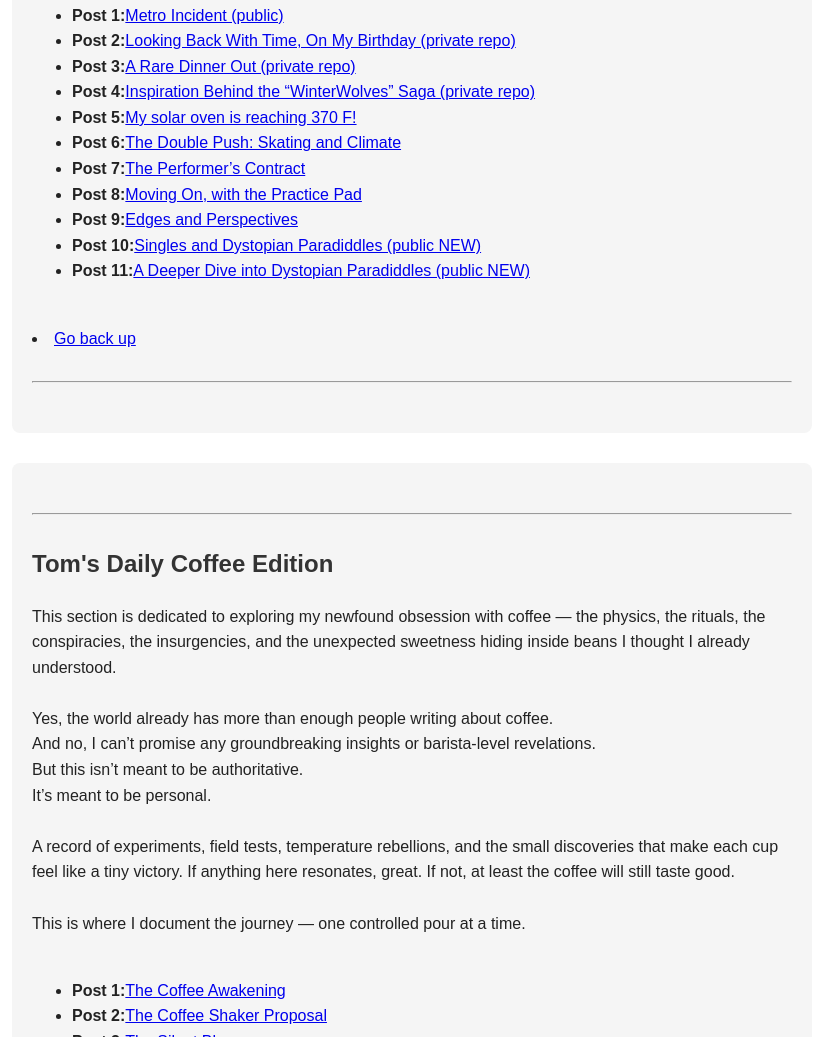
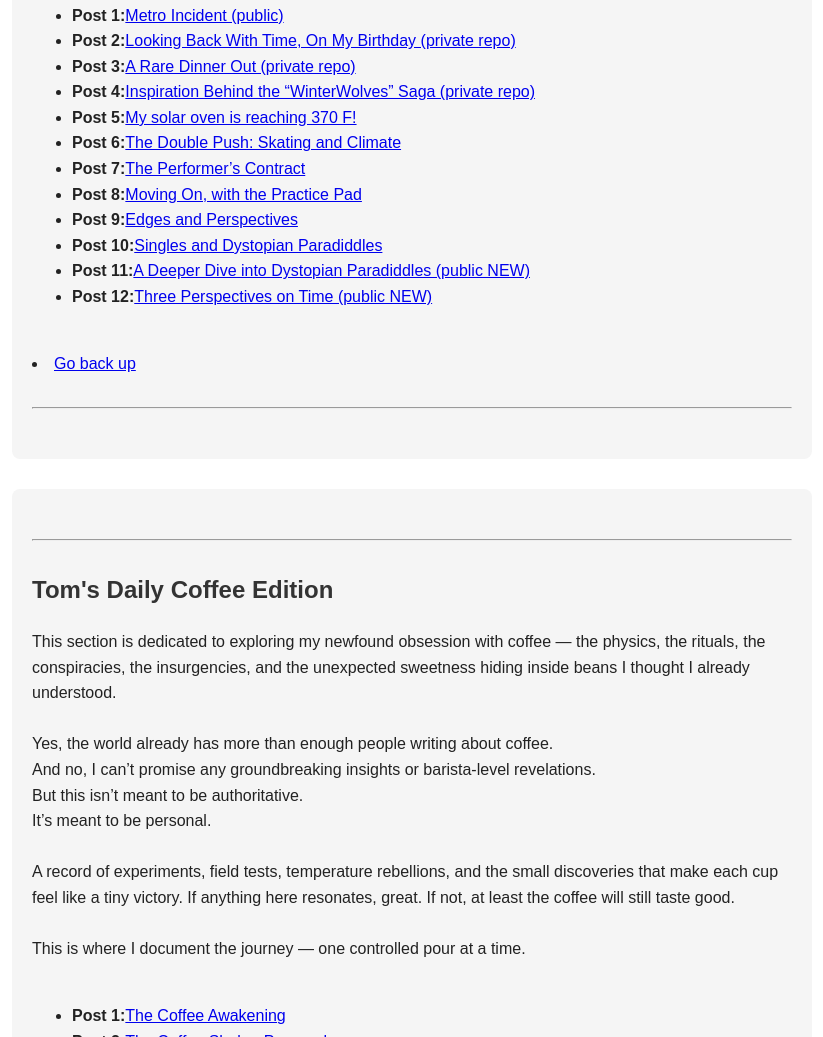
Before and after one commit to mechmove/mechmove.github.io, a plain HTML site: page index.html in a window 1280 px wide. Shown: the part 4560-5597 px from the top of the page, without its empty margins (228-1051 px from the left). Drawn offline with Linux system fonts and the light colour scheme.

```diff
--- a/index.html
+++ b/index.html
@@ -247,8 +247,9 @@ Nothing to hide, nothing exaggerated — but not everything needs to be public.
 		<li><strong>Post 7:</strong><a href="https://github.com/mechmove/mechmove.github.io/discussions/111">The Performer’s Contract</a></li>
 		<li><strong>Post 8:</strong><a href="https://github.com/mechmove/mechmove.github.io/discussions/113">Moving On, with the Practice Pad</a></li>
 		<li><strong>Post 9:</strong><a href="https://github.com/mechmove/mechmove.github.io/discussions/114">Edges and Perspectives</a></li>
-		<li><strong>Post 10:</strong><a href="https://github.com/mechmove/mechmove.github.io/discussions/115">Singles and Dystopian Paradiddles (public NEW)</a></li>
+		<li><strong>Post 10:</strong><a href="https://github.com/mechmove/mechmove.github.io/discussions/115">Singles and Dystopian Paradiddles</a></li>
 		<li><strong>Post 11:</strong><a href="https://github.com/mechmove/mechmove.github.io/discussions/116">A Deeper Dive into Dystopian Paradiddles (public NEW)</a></li>
+		<li><strong>Post 12:</strong><a href="https://github.com/mechmove/mechmove.github.io/discussions/117">Three Perspectives on Time (public NEW)</a></li>
 		<br>
 
 	</ul>
```
